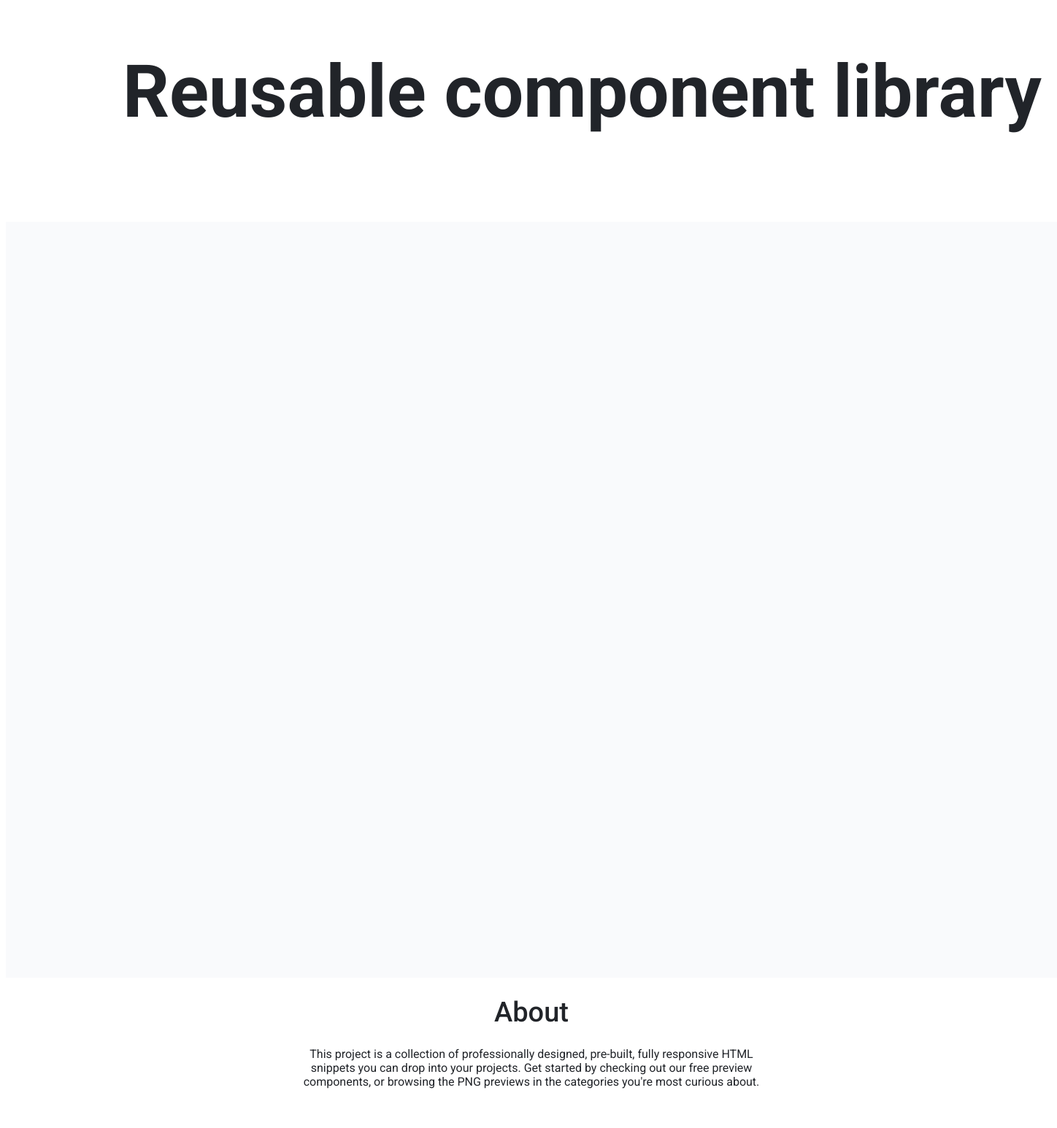
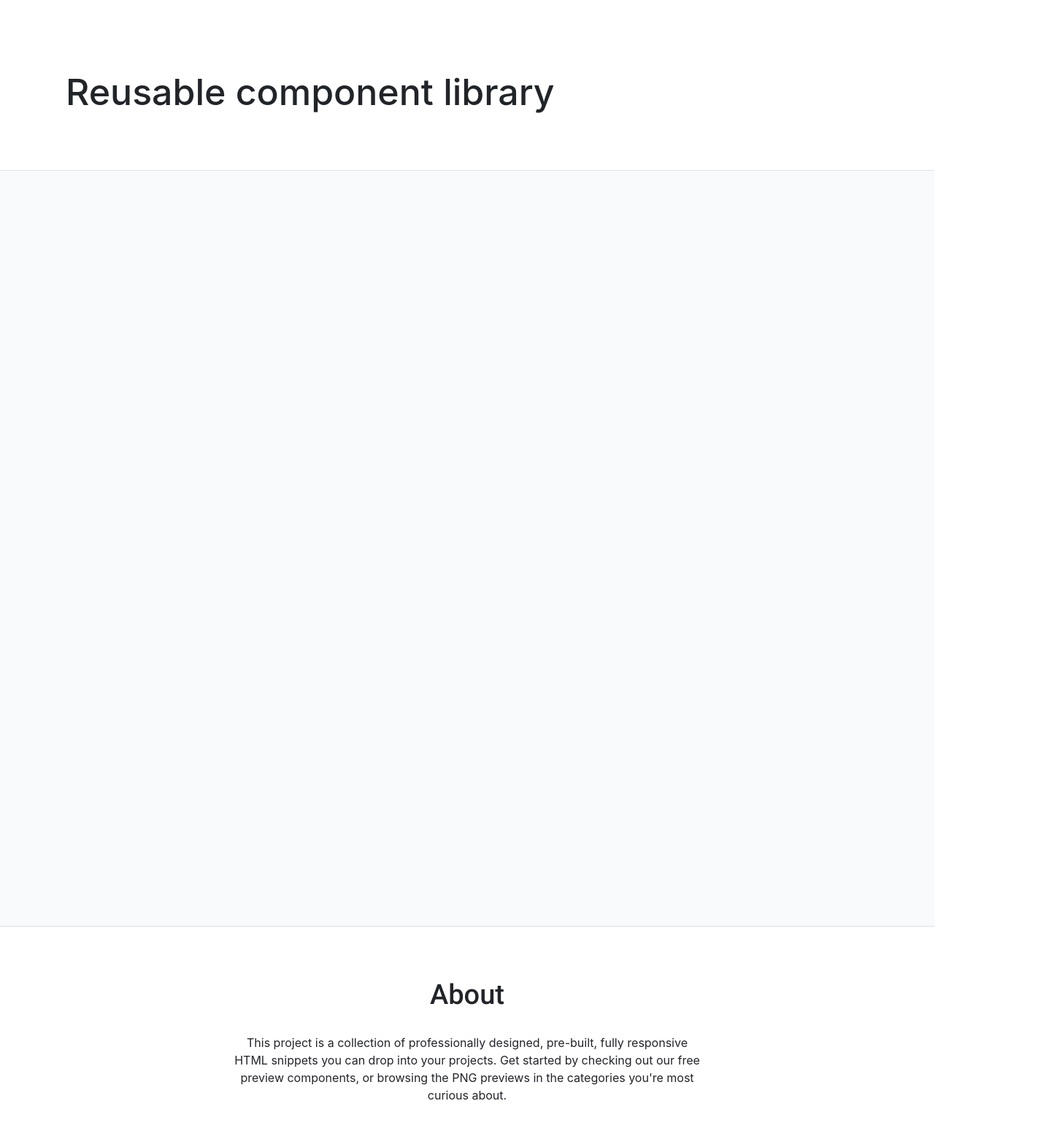
Before and after one commit to js-tasks-ru/htmlcss-20251006_ulyana-kataeva, a website: page index.html in a window 1280 px wide. Shown: the whole page at 73% size, 1448 px wide, since content can reach past the window. Drawn offline with Linux system fonts and the light colour scheme.

Commit message:
Доработки по ревью

```diff
--- a/components/footer/footer.css
+++ b/components/footer/footer.css
@@ -1,19 +1,25 @@
 .footer {
-    height: 237px;
     text-align: center;
-    font-family: 'Inter';
     color: var(--black);
+    padding-top: 71px;
+    padding-bottom: 136px;
 }
 
 .footer__title {
     font-weight: 500;
     font-size: 38px;
+    margin-bottom: 32px;
 }
 
+.paragraph__wrapper{
+    display: flex;
+    justify-content: center;
+}
 .footer__text {
-    width: 640px;
-    height: 96px;
-    margin: 0 auto;
+    font-family: 'Inter', sans-serif;
     font-weight: 400;
     font-size: 16px;
+    text-align: center;
+    line-height: 24px;
+    max-width: 640px;
 }
--- a/components/header/header.css
+++ b/components/header/header.css
@@ -1,9 +1,12 @@
-.header {
-    height: 237px;
+.header__title {
     align-items: center;
-    padding-left: 160px;
-    font-family: 'Inter';
+    color: var(--black);
+    padding-top: 96px;
+    padding-bottom: 77px;
+}
+
+h1{
+    font-family: 'Inter', sans-serif;
     font-weight: 500;
     font-size: 50px;
-    color: var(--black);
 }
--- a/components/main/main.css
+++ b/components/main/main.css
@@ -1,4 +1,7 @@
 .main {
-    height: 1036px;
     background-color: var(--grey5);
+    padding-top: 517.5px;
+    padding-bottom: 517.5px;
+    border-top: 1px solid var(--grey-2);
+    border-bottom: 1px solid var(--grey-2);
 }
--- a/components/page/page.css
+++ b/components/page/page.css
@@ -1,5 +1,12 @@
+*{
+    margin: 0;
+    padding: 0;
+}
 .page {
-    width: 1440px;
-    height: 1036px;
     background-color: var(--white);
 }
+.container{
+    max-width: 1100px;
+    width: 100%;
+    margin: 0 auto;
+}
--- a/index.html
+++ b/index.html
@@ -10,19 +10,20 @@
     </head>
     <body>
         <div class="page">
-        <header class="header">
+        <header class="header__title container">
             <h1>Reusable component library</h1>
         </header>
 
         <main class="main">
-            <!-- Основной контент -->
         </main>
 
         <footer class="footer">
-            <h1 class="footer__title">About</h1>
-            <p class="footer__text">
-                This project is a collection of professionally designed, pre-built, fully responsive HTML snippets you can drop into your projects. Get started by checking out our free preview components, or browsing the PNG previews in the categories you're most curious about.
-            </p>
+            <h3 class="footer__title">About</h3>
+            <div class="paragraph__wrapper">
+                <p class="footer__text">
+                    This project is a collection of professionally designed, pre-built, fully responsive <br> HTML snippets you can drop into your projects. Get started by checking out our free <br> preview components, or browsing the PNG previews in the categories you're most <br> curious about.
+                </p>
+            </div>
         </footer>
     </div>
     </body>
```
